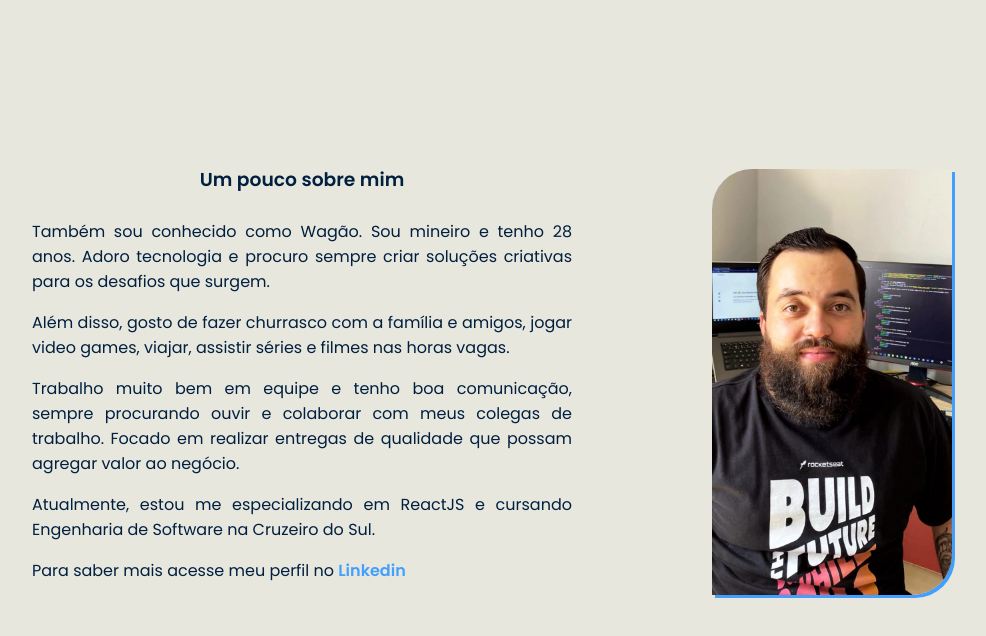
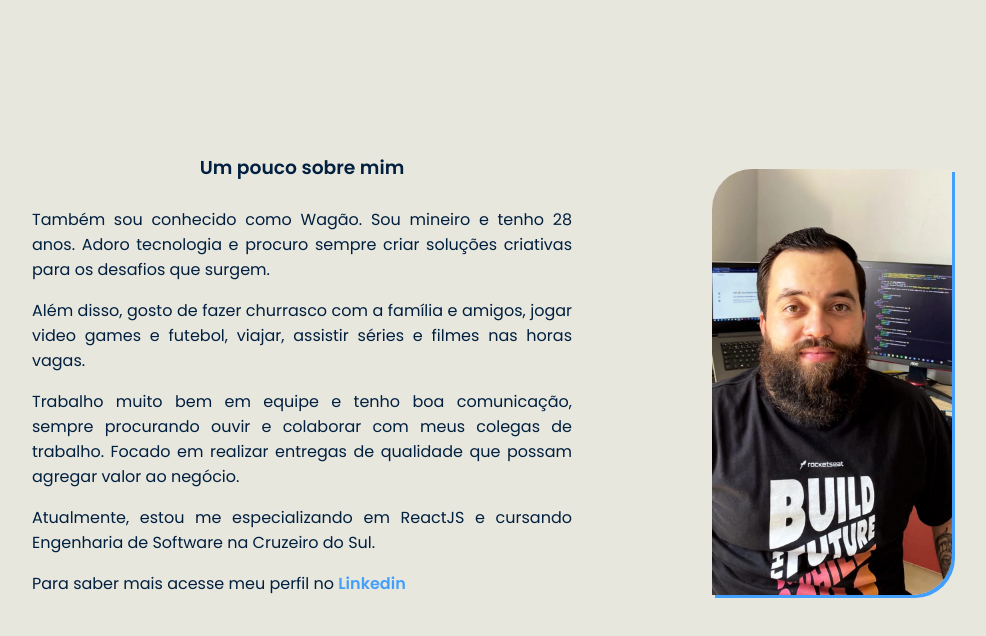
Before and after one commit to WagaoFC/devWagao, a React (Vite) app: page / in a window 1280 px wide. Shown: the part 802-1438 px from the top of the page, without its empty margins (148-1134 px from the left). Built offline with nearby package versions, Linux system fonts and the light colour scheme.

Commit message:
:sparkle: feat: atualizando texto about

```diff
--- a/src/components/About/index.tsx
+++ b/src/components/About/index.tsx
@@ -14,7 +14,7 @@ export function About() {
                 </span>
                 <span>
                     Além disso, gosto de fazer churrasco com a família e amigos, jogar
-                    video games, viajar, assistir séries e filmes nas horas vagas.
+                    video games e futebol, viajar, assistir séries e filmes nas horas vagas.
                 </span>
                 <span>
                     Trabalho muito bem em equipe e tenho boa comunicação, sempre procurando
```
